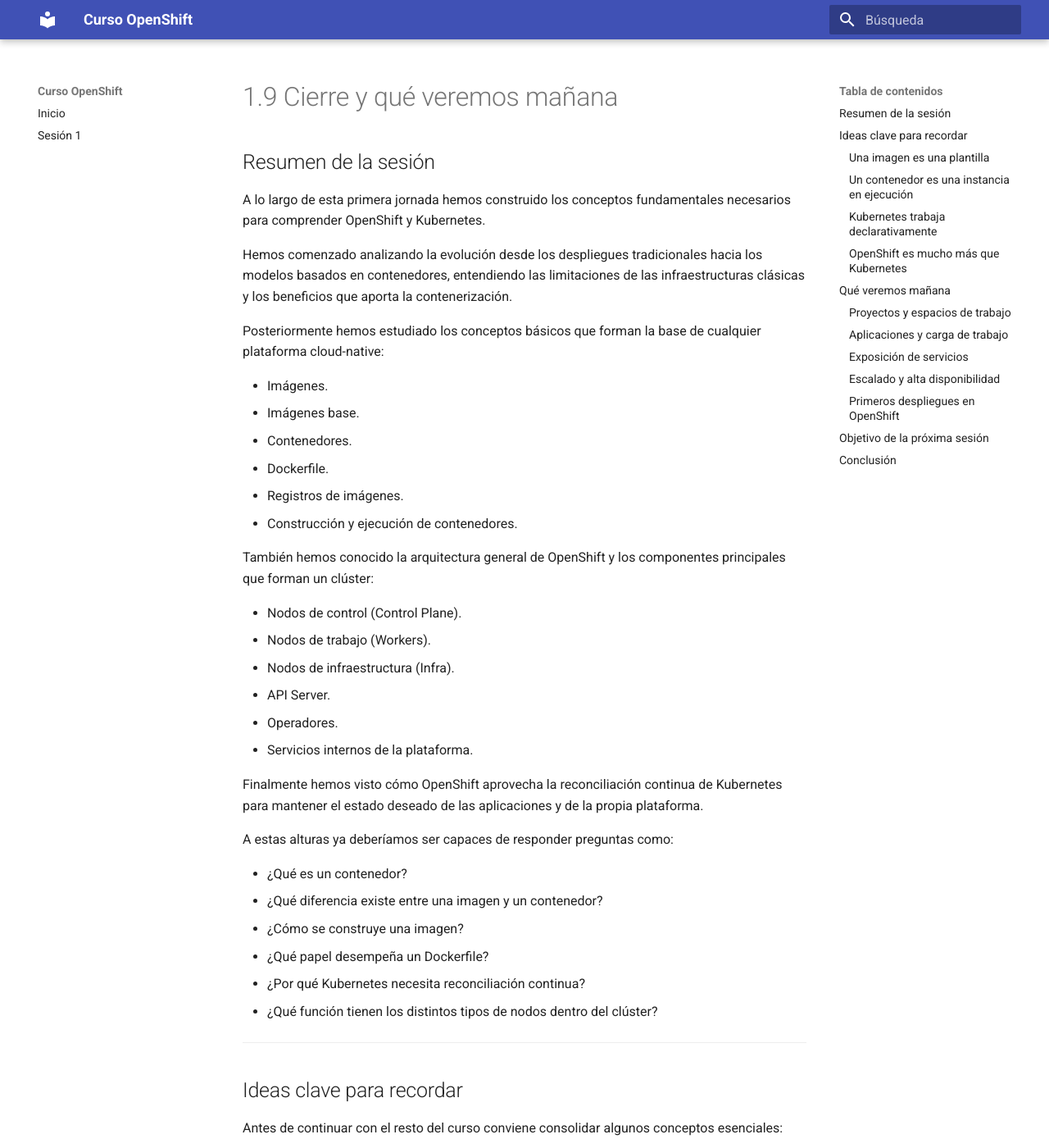
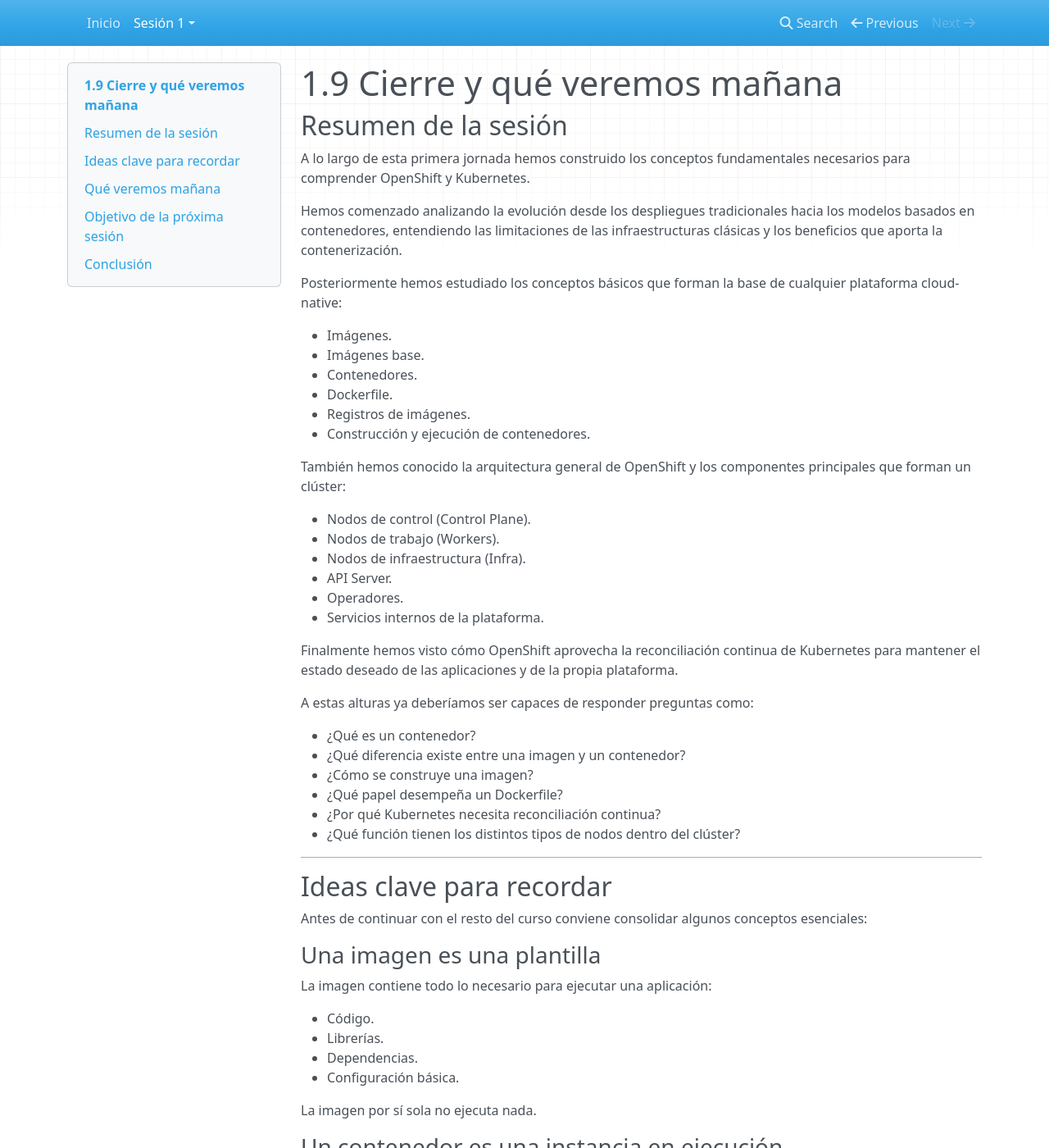
Before and after one commit to ieftraining/curso-openshift, an MkDocs documentation site: the page built from docs/sesion1/1.9 cierre.md, in a window 1280 px wide and 1400 px high. Shown: the whole window at 82% size. Built offline with MkDocs 1.6.1, drawn with Linux system fonts in a browser that asks for light colours; nearby versions of some CDN libraries; some of the changed lines change nothing that is shown; some of the changed text lies outside the part shown.

Commit message:
Update mkdocs.yml

```diff
--- a/mkdocs.yml
+++ b/mkdocs.yml
@@ -1,9 +1,13 @@
-site_name: Curso OpenShift
-
-theme:
-  name: material
-  language: es
-
 nav:
   - Inicio: index.md
-  - Sesión 1: sesion1.md
+
+  - Sesión 1:
+      - 1.1 Introducción: sesion1/1.1 Introduccion.md
+      - 1.2 De servidor a contenedor: sesion1/1.2 de servidor a contendor.md
+      - 1.3 Kubernetes: sesion1/1.3 kubernetes.md
+      - 1.4 Qué añade OpenShift: sesion1/1.4 que añade openshift.md
+      - 1.5 Arquitectura del clúster: sesion1/1.5 Arquitectura cluster.md
+      - 1.6 Consola web: sesion1/1.6 Consola web.md
+      - 1.7 Cliente oc: sesion1/1.7 cliente oc.md
+      - 1.8 Práctica: sesion1/1.8-practica-imagen-cluster-completo.md
+      - 1.9 Cierre: sesion1/1.9 cierre.md
```
